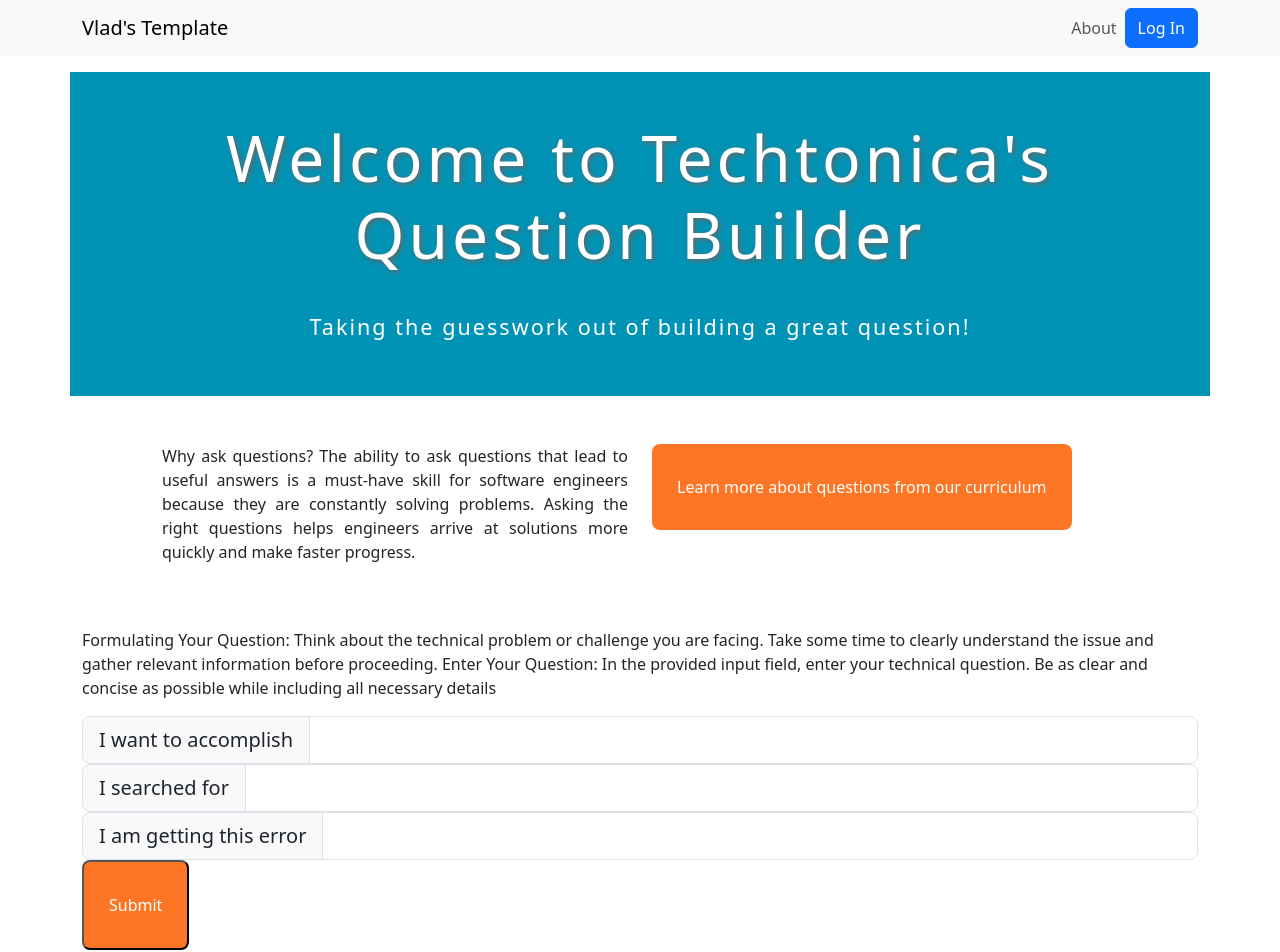
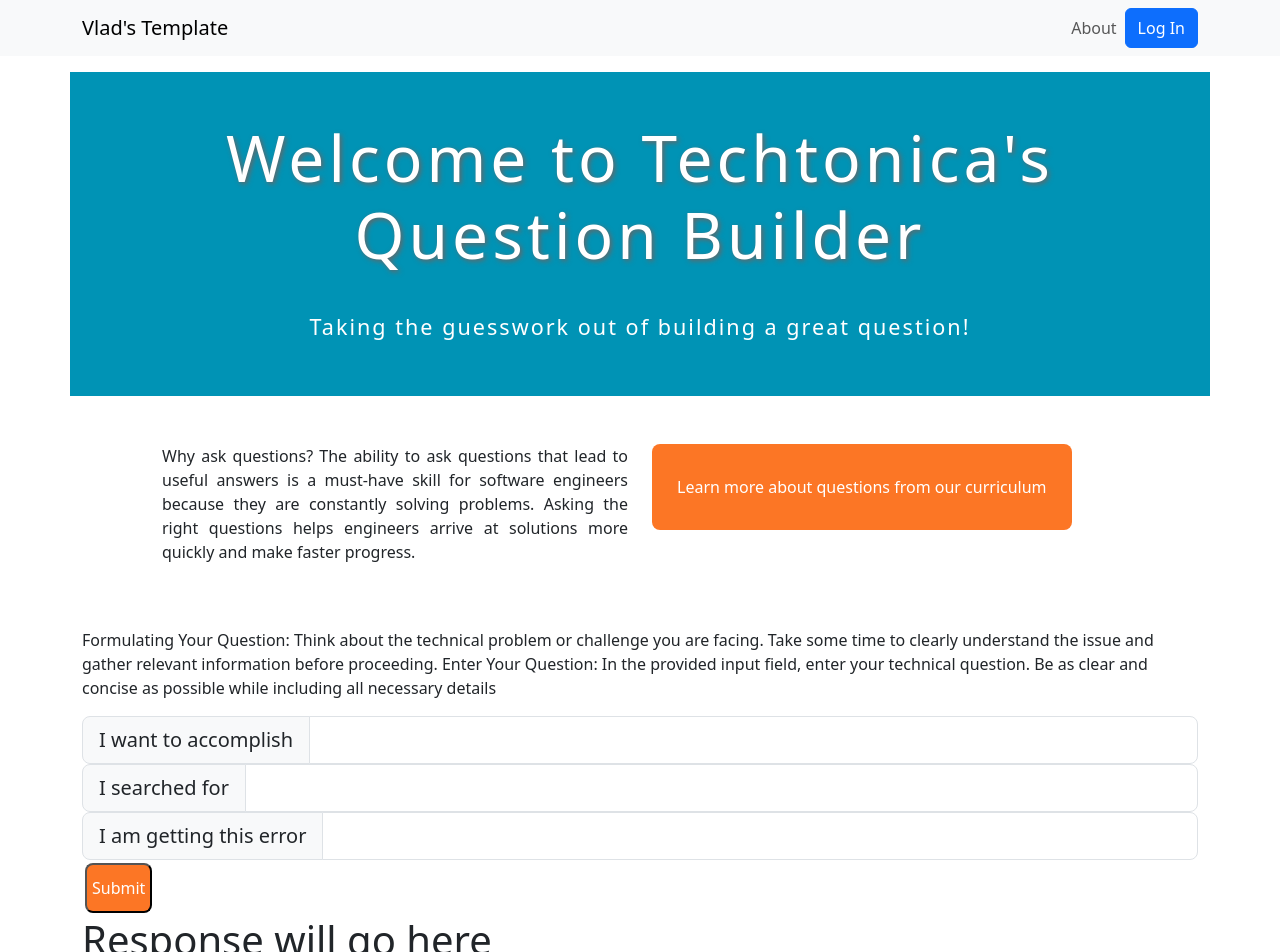
Before and after one commit to Roshanell/question-craft, a React (Vite) app: page / in a window 1280 px wide. Shown: the top 952 px of the page. Built offline with nearby package versions, Linux system fonts and the light colour scheme.

Commit message:
Add styling to submit button

```diff
--- a/src/App.css
+++ b/src/App.css
@@ -44,3 +44,23 @@
 .read-the-docs {
 	color: #888;
 }
+
+.orange-button {
+	line-height: 36px;
+	padding: 25px;
+	margin: 0;
+	/* -webkit-border-radius: 8px; */
+	-moz-border-radius: 8px;
+	-o-border-radius: 8px;
+	border-radius: 8px;
+	color: white;
+	display: inline-block;
+	background-color: #fc7625;
+	text-align: center;
+	text-decoration: none;
+
+}
+
+.orange-button:hover {
+	background-color: #0093b5;
+}
--- a/src/components/Form.jsx
+++ b/src/components/Form.jsx
@@ -38,7 +38,7 @@ function QuestionForm() {
 						aria-describedby="inputGroup-sizing-sm"
 					/>
 				</InputGroup>
-				<button type='submit' className="orange-button">Submit</button>
+				<button type='submit' className="orange-button" style={{ padding: '5px', margin: '3px'}}>Submit</button>
 			</div>
 		</div>
 	);
```
